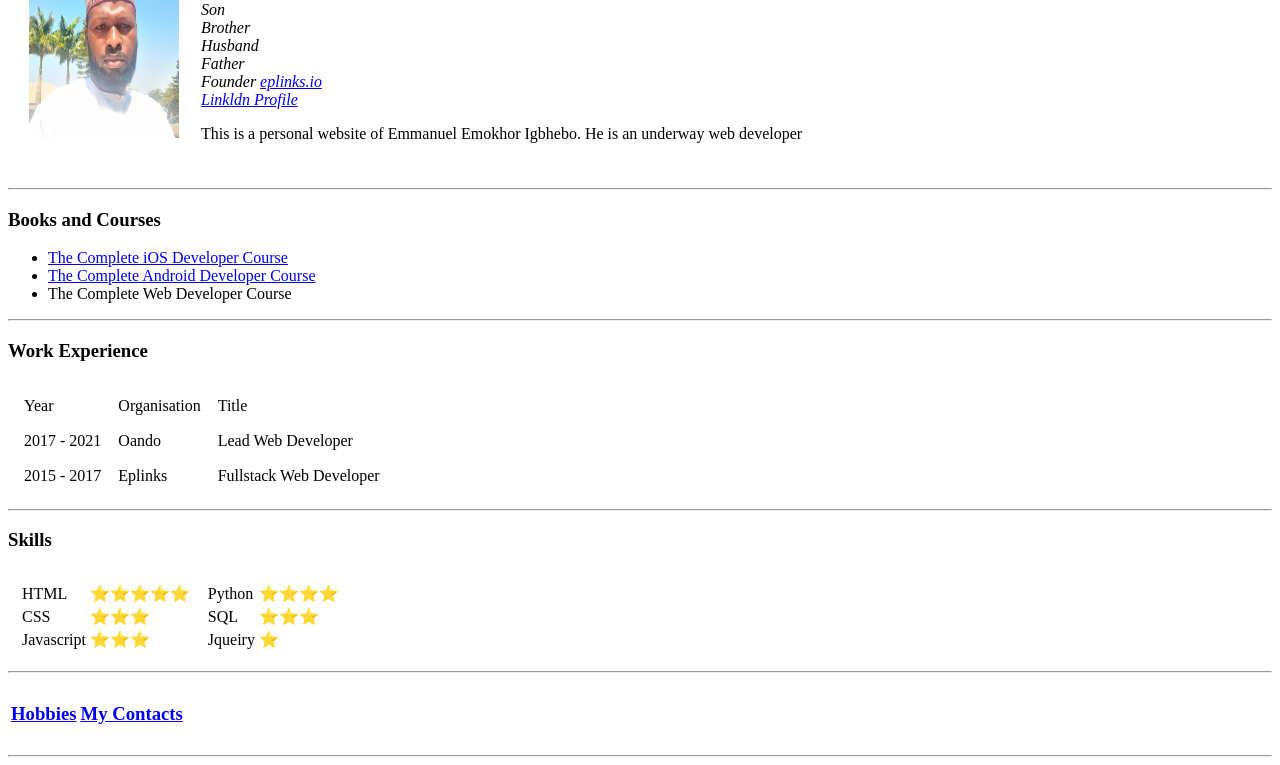
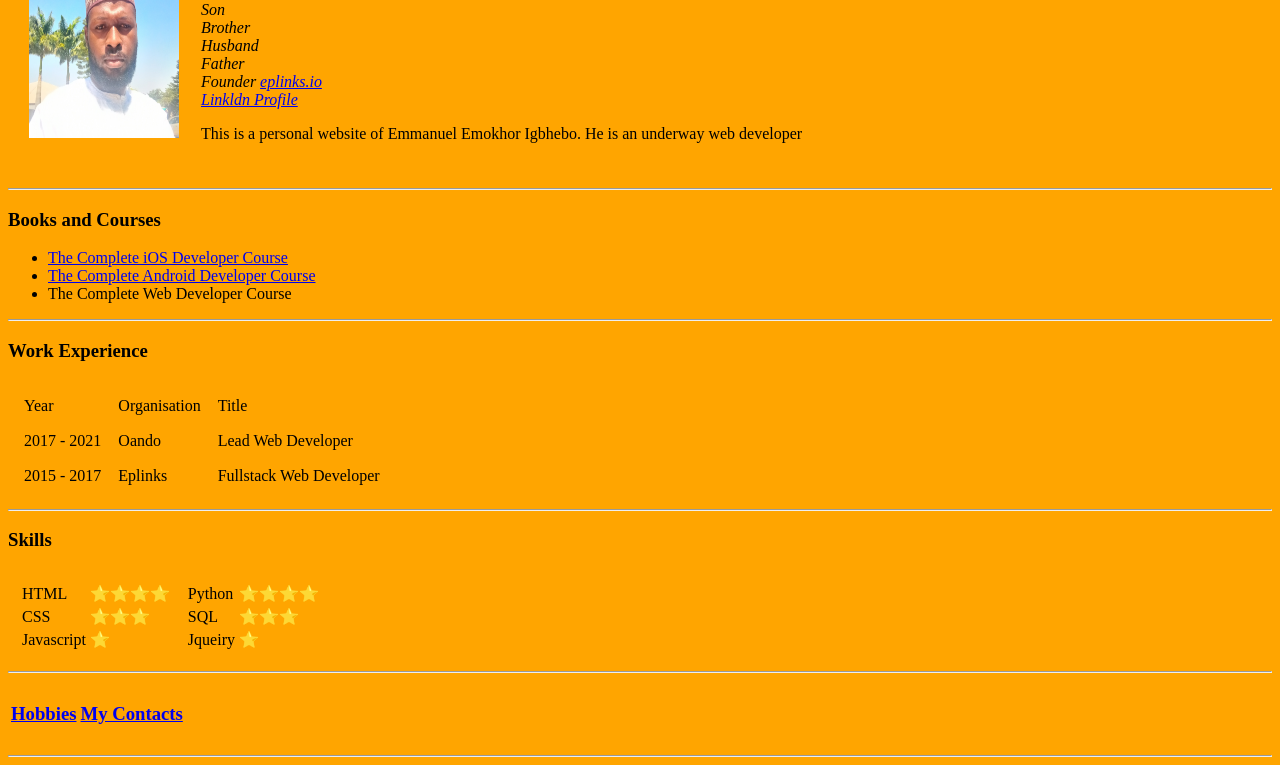
Before and after one commit to eplinks/Resume, a plain HTML site: page index.html in a window 1280 px wide. Shown: the part 108-873 px from the top of the page. Drawn offline with Linux system fonts and the light colour scheme.

Commit message:
Add files via upload

```diff
--- a/index.html
+++ b/index.html
@@ -6,7 +6,7 @@
   <title>Emmanuel's Personal Site</title>
 </head>
 
-<body>
+<body style="background-color:orange;">
   <table cellspacing="20">
     <td><img src="Images/emmanuel (2).jpg" alt="Emmanuel's profile" width="150" height="200" title="Emmanuel's profile Picture"></td>
     <td>
@@ -63,7 +63,7 @@
         <table>
           <tr>
             <td>HTML</td>
-            <td>⭐⭐⭐⭐⭐</td>
+            <td>⭐⭐⭐⭐</td>
           </tr>
           <tr>
             <td>CSS</td>
@@ -71,7 +71,7 @@
           </tr>
           <tr>
             <td>Javascript</td>
-            <td>⭐⭐⭐</td>
+            <td>⭐</td>
           </tr>
         </table>
       </td>
```
